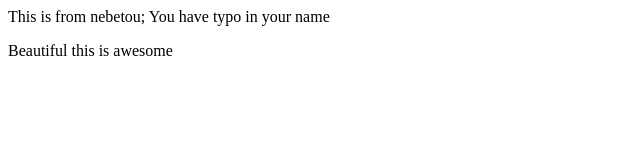
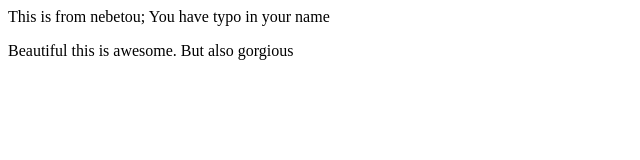
Before and after one commit to Nebeyou/Techtalk, a plain HTML site: page index.html in a window 1280 px wide. Shown: the whole page, without its empty margins (0-640 px from the left). Drawn offline with Linux system fonts and the light colour scheme.

Commit message:
also include me

```diff
--- a/index.html
+++ b/index.html
@@ -1,5 +1,5 @@
 <html>
 <p>This is from nebetou; You have typo in your name</p>
   <a>Beautiful</a>
-  this is awesome
+  this is awesome. But also gorgious
 </html>
```
